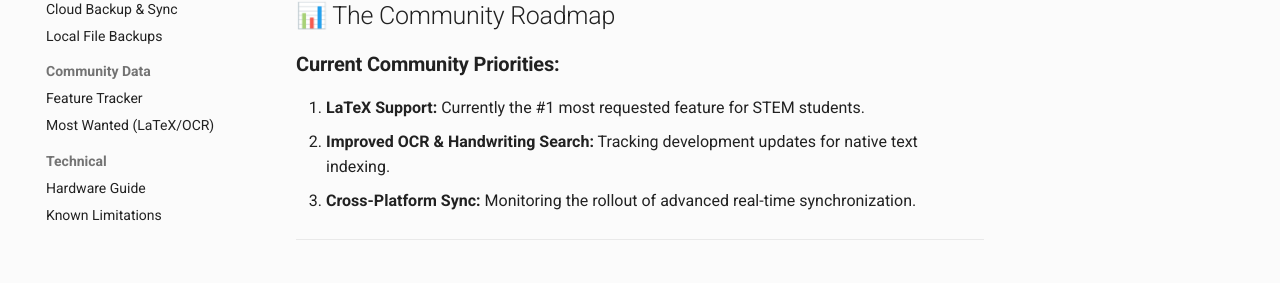
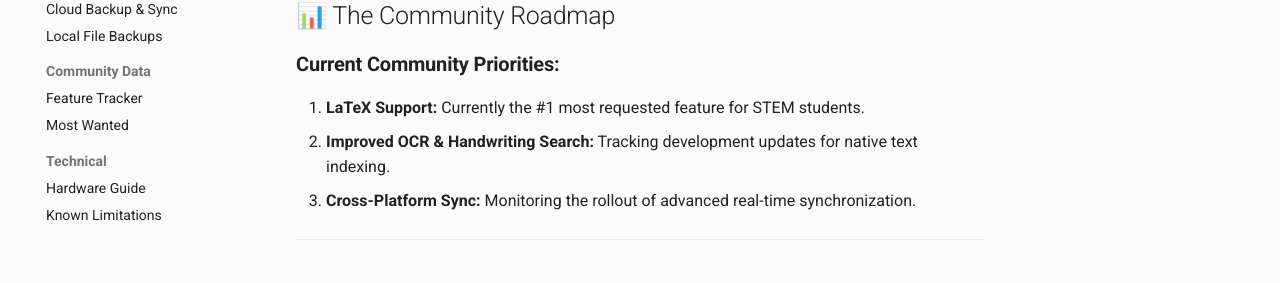
Before and after one commit to NakoTurtle/StarNote-Unofficial-Wiki, an MkDocs documentation site: the page built from docs/index.md, in a window 1280 px wide and 900 px high, scrolled down 490 px. Shown: the part 601-884 px from the top of the window. Built offline with MkDocs 1.6.1 and Material for MkDocs 9.7.7, drawn with Linux system fonts in a browser that asks for light colours.

Commit message:
Reformat mkdocs.yml configuration

```diff
--- a/mkdocs.yml
+++ b/mkdocs.yml
@@ -70,7 +70,7 @@ nav:
       - Local File Backups: backups.md
   - Community Data:
       - Feature Tracker: features.md
-      - Most Wanted (LaTeX/OCR): most_wanted.md
+      - Most Wanted: most_wanted.md
   - Technical:
       - Hardware Guide: hardware.md
       - Known Limitations: limitations.md
```
